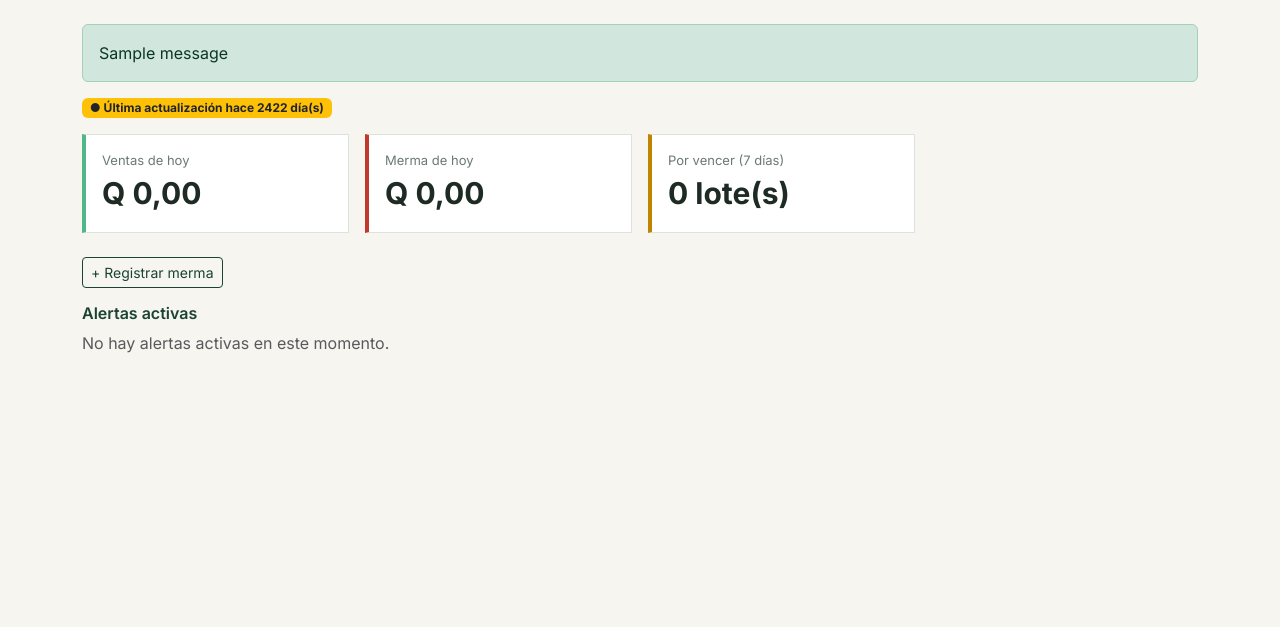
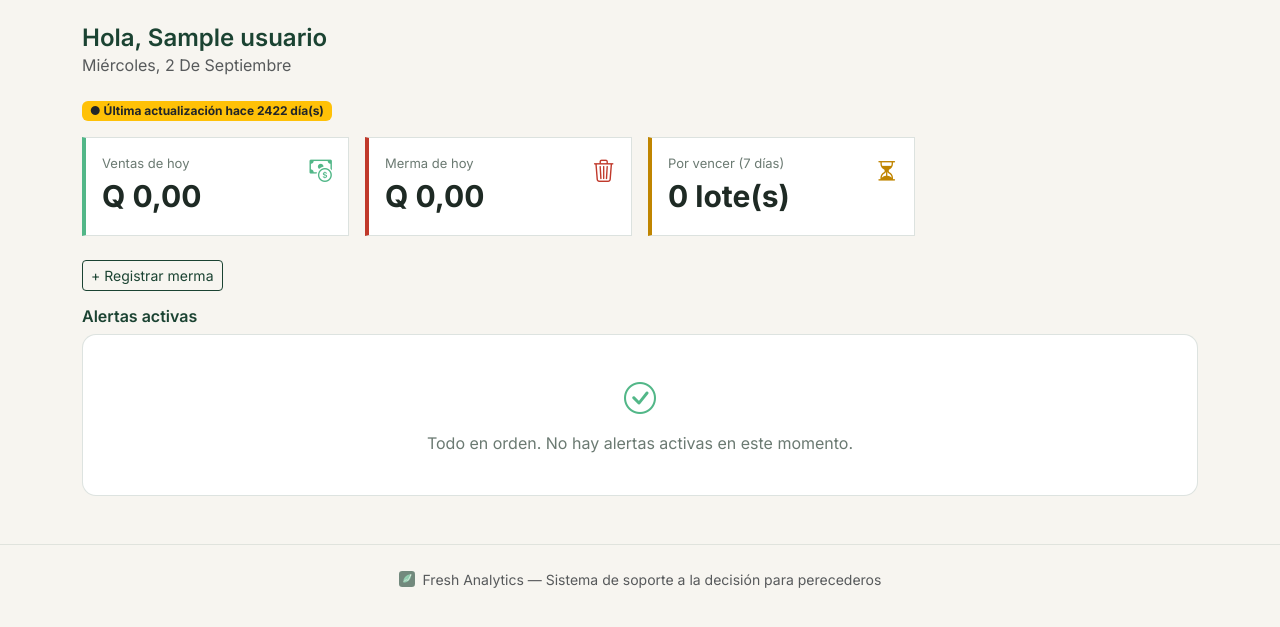
Before and after one commit to JFranck88/fresh-analytics, a Django app: page / in a window 1280 px wide; the page is wider, and only the part inside the window is pictured. Shown: the part 76-703 px from the top of that part. Run offline with Django 5.2, Linux system fonts and the light colour scheme; a user stored in the database is signed in; tables that the repository leaves empty hold one stand-in row (values such as "Sample post"); one stand-in notice (Sample message) is shown.

Commit message:
Experiencia visual: saludo personalizado, toasts, pie de pagina, iconos en titulos de seccion

```diff
--- a/core/static/core/css/estilo.css
+++ b/core/static/core/css/estilo.css
@@ -138,3 +138,29 @@ a:hover {
     background-color: rgba(255, 255, 255, 0.2);
     margin: 0 8px;
 }
+
+.card {
+    transition: transform 0.15s ease, border-color 0.15s ease;
+}
+
+.card:hover {
+    transform: translateY(-2px);
+    border-color: var(--brote) !important;
+}
+
+.table-hover tbody tr:hover {
+    background-color: rgba(82, 183, 136, 0.06);
+}
+
+.estado-vacio {
+    text-align: center;
+    padding: 2.5rem 1rem;
+    color: var(--musgo);
+}
+
+.estado-vacio i {
+    font-size: 2rem;
+    color: var(--brote);
+    margin-bottom: 0.5rem;
+    display: block;
+}
--- a/core/templates/base.html
+++ b/core/templates/base.html
@@ -39,16 +39,35 @@
         </div>
     </nav>
 
+    <div class="toast-container position-fixed top-0 end-0 p-3" style="z-index: 1080;">
+        {% for message in messages %}
+            <div class="toast align-items-center text-bg-success border-0" role="alert" data-bs-delay="4000">
+                <div class="d-flex">
+                    <div class="toast-body"><i class="bi bi-check-circle me-2"></i>{{ message }}</div>
+                    <button type="button" class="btn-close btn-close-white me-2 m-auto" data-bs-dismiss="toast"></button>
+                </div>
+            </div>
+        {% endfor %}
+    </div>
+
     <div class="container mt-4">
-        {% if messages %}
-            {% for message in messages %}
-                <div class="alert alert-success">{{ message }}</div>
-            {% endfor %}
-        {% endif %}
         {% block content %}{% endblock %}
     </div>
-        </div>
+
+    <footer class="text-center text-muted small py-4 mt-5" style="border-top: 1px solid rgba(27,67,50,0.1);">
+        <img src="{% static 'core/img/logo.svg' %}" alt="" style="width: 16px; height: 16px; opacity: 0.6; vertical-align: -2px; margin-right: 4px;">
+        Fresh Analytics — Sistema de soporte a la decisión para perecederos
+    </footer>
+
     <script src="https://cdn.jsdelivr.net/npm/bootstrap@5.3.3/dist/js/bootstrap.bundle.min.js"></script>
-</body>
+    {% if messages %}
+    <script>
+        document.addEventListener('DOMContentLoaded', function () {
+            document.querySelectorAll('.toast').forEach(function (toastEl) {
+                new bootstrap.Toast(toastEl).show();
+            });
+        });
+    </script>
+    {% endif %}
 </body>
 </html>
--- a/core/templates/dashboard.html
+++ b/core/templates/dashboard.html
@@ -1,6 +1,10 @@
 {% extends "base.html" %}
-{% block titulo %} - Dashboard{% endblock %}
 {% block content %}
+
+<div class="mb-4">
+    <h4 class="mb-0" style="font-weight: 600;">Hola, {{ usuario.nombre }}</h4>
+    <p class="text-muted mb-0" style="text-transform: capitalize;">{% now "l, j \d\e F" %}</p>
+</div>
 
 <div class="d-flex align-items-center gap-2 mb-3">
     {% if modelo_al_dia %}
@@ -25,24 +29,39 @@
     <div class="col-6 col-md-3">
         <div class="card kpi-card kpi-brote">
             <div class="card-body">
+                <div class="d-flex justify-content-between align-items-start">
+                    <div>
                         <p class="kpi-etiqueta mb-0">Ventas de hoy</p>
                         <p class="kpi-valor mb-0">Q {{ ventas_hoy|floatformat:2 }}</p>
+                    </div>
+                    <i class="bi bi-cash-coin" style="font-size: 1.4rem; color: var(--brote);"></i>
+                </div>
             </div>
         </div>
     </div>
     <div class="col-6 col-md-3">
         <div class="card kpi-card kpi-danger">
             <div class="card-body">
+                <div class="d-flex justify-content-between align-items-start">
+                    <div>
                         <p class="kpi-etiqueta mb-0">Merma de hoy</p>
                         <p class="kpi-valor mb-0">Q {{ merma_hoy|floatformat:2 }}</p>
+                    </div>
+                    <i class="bi bi-trash3" style="font-size: 1.4rem; color: #C0392B;"></i>
+                </div>
             </div>
         </div>
     </div>
     <div class="col-6 col-md-3">
         <div class="card kpi-card kpi-amber">
             <div class="card-body">
+                <div class="d-flex justify-content-between align-items-start">
+                    <div>
                         <p class="kpi-etiqueta mb-0">Por vencer (7 días)</p>
                         <p class="kpi-valor mb-0">{{ por_vencer_semana }} lote(s)</p>
+                    </div>
+                    <i class="bi bi-hourglass-split" style="font-size: 1.4rem; color: #C08500;"></i>
+                </div>
             </div>
         </div>
     </div>
@@ -53,10 +72,12 @@
 {% endif %}
 
 <h6 class="mb-2">Alertas activas</h6>
+<div class="card">
+    <div class="card-body p-0">
         {% if alertas %}
-    <div class="list-group mb-4">
+            <div class="list-group list-group-flush">
                 {% for alerta in alertas %}
-            <div class="list-group-item d-flex align-items-center gap-2">
+                    <div class="list-group-item d-flex align-items-center gap-2 py-3">
                         <span class="badge bg-{{ alerta.nivel }}">&nbsp;</span>
                         <span class="flex-grow-1">
                             <strong>{{ alerta.producto }}</strong> — {{ alerta.mensaje }}
@@ -66,8 +87,14 @@
                 {% endfor %}
             </div>
         {% else %}
-    <p class="text-muted">No hay alertas activas en este momento.</p>
+            <div class="estado-vacio">
+                <i class="bi bi-check-circle"></i>
+                Todo en orden. No hay alertas activas en este momento.
+            </div>
         {% endif %}
+    </div>
+</div>
+
 {% if alertas %}
 <div class="modal fade" id="modalAlertas" tabindex="-1">
     <div class="modal-dialog modal-dialog-centered">
@@ -111,5 +138,4 @@
     });
 </script>
 {% endif %}
-
 {% endblock %}
--- a/core/templates/listar_configuracion.html
+++ b/core/templates/listar_configuracion.html
@@ -1,6 +1,6 @@
 {% extends "base.html" %}
 {% block content %}
-<h5 class="mb-3">Parámetros del sistema</h5>
+<h5 class="mb-3"><i class="bi bi-gear me-2"></i>Parámetros del sistema</h5>
 <div class="row">
     <div class="col-md-5 mb-4">
         <div class="card">
--- a/core/templates/listar_mermas.html
+++ b/core/templates/listar_mermas.html
@@ -1,7 +1,7 @@
 {% extends "base.html" %}
 {% block content %}
 <div class="d-flex justify-content-between align-items-center mb-3">
-    <h5 class="mb-0">Historial de mermas</h5>
+    <h5 class="mb-0"><i class="bi bi-recycle me-2"></i>Historial de mermas</h5>
     {% if user.rol == "COMPRADOR" or user.is_superuser_admin %}
         <a href="{% url 'registrar_merma' %}" class="btn btn-primary btn-sm">+ Registrar merma</a>
     {% endif %}
--- a/core/templates/listar_predicciones.html
+++ b/core/templates/listar_predicciones.html
@@ -1,7 +1,7 @@
 {% extends "base.html" %}
 {% load static %}
 {% block content %}
-<h5 class="mb-1">Predicción de ventas - próximos 7 días</h5>
+<h5 class="mb-1"><i class="bi bi-graph-up-arrow me-2"></i>Predicción de ventas...
 <p class="text-muted small">Corrida del modelo: {{ fecha_corrida }}</p>
 
 {% if mensajes_contexto %}
--- a/core/templates/listar_recomendaciones.html
+++ b/core/templates/listar_recomendaciones.html
@@ -1,7 +1,7 @@
 {% extends "base.html" %}
 {% block content %}
 <div class="d-flex justify-content-between align-items-center mb-1">
-    <h5 class="mb-0">Recomendación de pedidos</h5>
+    <h5 class="mb-0"><i class="bi bi-cart-check me-2"></i>Recomendación de pedidos</h5>
     <a href="{% url 'generar_orden_compra' %}" class="btn btn-primary btn-sm">Generar orden de compra (PDF)</a>
 </div>
 <p class="text-muted small">Predicción 7 días - Stock actual = Cantidad sugerida</p>
--- a/core/templates/listar_usuarios.html
+++ b/core/templates/listar_usuarios.html
@@ -1,7 +1,7 @@
 {% extends "base.html" %}
 {% block content %}
 <div class="d-flex justify-content-between align-items-center mb-3">
-    <h5 class="mb-0">Usuarios del sistema</h5>
+    <h5 class="mb-0"><i class="bi bi-people me-2"></i>Usuarios del sistema</h5>
     <a href="{% url 'crear_usuario' %}" class="btn btn-primary btn-sm">+ Nuevo usuario</a>
 </div>
 <div class="card">
--- a/core/templates/mantenimiento.html
+++ b/core/templates/mantenimiento.html
@@ -1,6 +1,6 @@
 {% extends "base.html" %}
 {% block content %}
-<h5 class="mb-3">Mantenimiento - Estado del sistema</h5>
+<h5 class="mb-3"><i class="bi bi-tools me-2"></i>Mantenimiento - Estado del sistema</h5>
 
 <div class="row g-3 mb-4">
     <div class="col-md-4">
```
Also changed, not shown: core/templates/listar_alertas.html (+5 -2 lines). Lines whose indentation alone changed are shown as unchanged.
